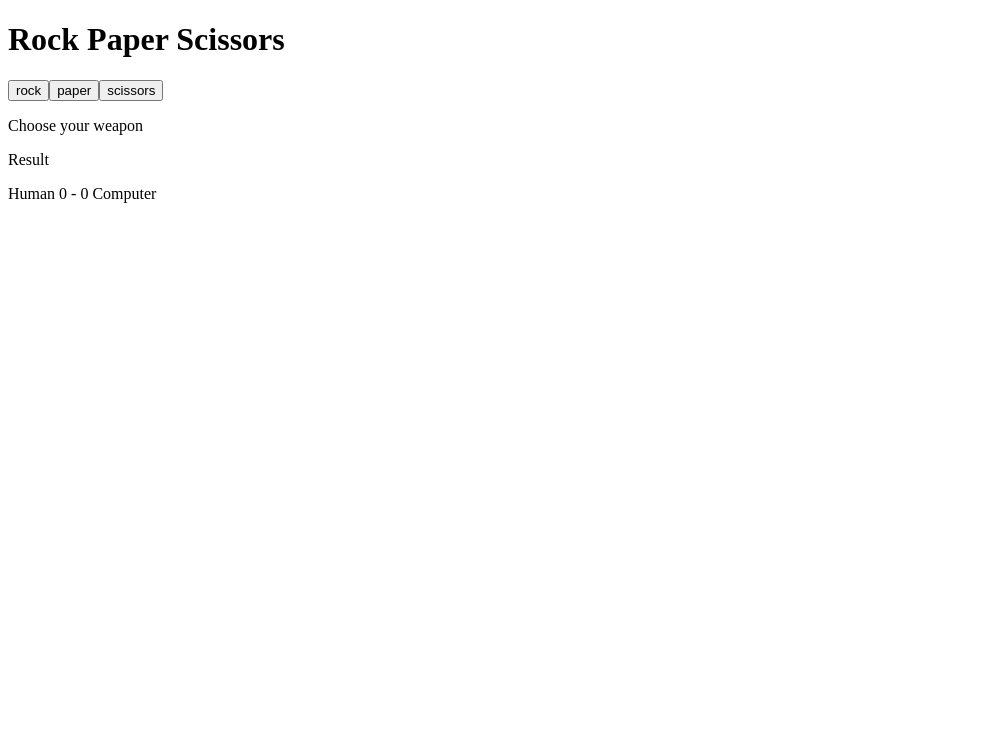
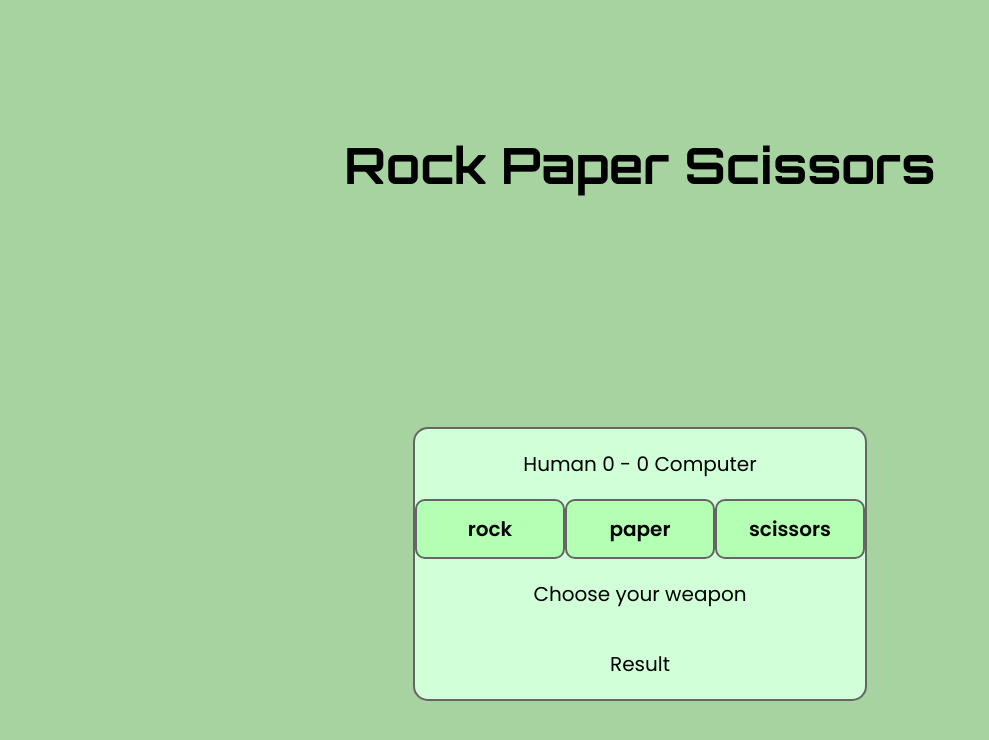
Before and after one commit to luca-avila/TheOdinProject, a plain HTML site: page foundations/RockPaperScissors/index.html in a window 1280 px wide. Both pictures are taken after a click on the button "Start Game". Shown: the whole page, without its empty margins (0-989 px from the left). Drawn offline with Linux system fonts and the light colour scheme.

Commit message:
Add style to rock paper scissors project and finish it

```diff
--- a/foundations/RockPaperScissors/UI.js
+++ b/foundations/RockPaperScissors/UI.js
@@ -1,8 +1,20 @@
 import { OPTIONS } from './game.js';
 
 export function displaySelection(humanChoice, computerChoice, selectionNode) {
-    selectionNode.textContent =
-    `You choose: ${humanChoice}, Computer choose: ${computerChoice}`;
+    selectionNode.innerHTML = '';
+
+    const div = document.createElement('div');
+    div.classList.add('selection');
+
+    const humanSelection = document.createElement('p');
+    humanSelection.textContent = `You choose: ${humanChoice}`
+    div.appendChild(humanSelection);
+
+    const computerSelection = document.createElement('p');
+    computerSelection.textContent = `Computer choose: ${computerChoice}`;
+    div.appendChild(computerSelection);
+
+    selectionNode.appendChild(div);
 }
 
 export function displayResult(result, resultNode) {
@@ -82,15 +94,17 @@ export function playGame() {
     const selection = createSelection();
     const result = createResult();
     const score = createScore();
+    game.appendChild(score);
     game.appendChild(buttons);
     game.appendChild(selection);
     game.appendChild(result);
-    game.appendChild(score);
+    game.classList.add('game');
     return game;
 }
 
 export function finishGame(winner) {
     const div = document.createElement('div');
+    div.classList.add('game-end');
 
     const p = document.createElement('p');
     p.textContent = winner;
--- a/foundations/RockPaperScissors/index.html
+++ b/foundations/RockPaperScissors/index.html
@@ -3,6 +3,7 @@
 <head>
     <meta charset="UTF-8">
     <meta name="viewport" content="width=device-width, initial-scale=1.0">
+    <link rel="stylesheet" href="style.css">
     <title>Rock Paper Scissors</title>
 </head>
 <body>
--- /dev/null
+++ b/foundations/RockPaperScissors/style.css
@@ -0,0 +1,66 @@
+@import url('https://fonts.googleapis.com/css2?family=Poppins:wght@400;600;700&family=Orbitron:wght@400;700&display=swap');
+
+body {
+    margin: 0;
+    padding: 0;
+    min-height: 100vh;
+    width: 100%;
+    background-color: #A6D3A0;
+    display: flex;
+    flex-direction: column;
+    align-items: center;
+    justify-content: space-around;
+    font-family: 'Poppins', sans-serif;
+}
+
+.game {
+    background-color: #D1FFD7;
+    font-size: 20px;
+    border: 2px solid #656565;
+    border-radius: 15px;
+    display: flex;
+    flex-direction: column;
+    justify-content: space-evenly;
+    align-items: center;
+    text-align: center;
+    font-family: 'Poppins', sans-serif;
+}
+
+h1 {
+    font-size: 50px;
+    color: black;
+    font-family: 'Orbitron', monospace;
+    font-weight: 700;
+}
+
+button {
+    font-size: 20px;
+    font-weight: bold;
+    background-color: #B3FFB3;
+    width: 150px;
+    height: 60px;
+    border-radius: 10px;
+    border: 2px solid #656565;
+    font-family: 'Poppins', sans-serif;
+    font-weight: 600;
+}
+
+button:hover {
+    background-color: #9AFF9A;
+    transform: translateY(-2px);
+}
+
+.game-end {
+    display: flex;
+    flex-direction: column;
+    align-items: center;
+    justify-content: space-between;
+}
+
+.game-end p {
+    font-family: 'Orbitron', monospace;
+    font-size: 32px;
+    font-weight: 700;
+    color: #2C5530;
+    margin: 20px 0;
+}
```
